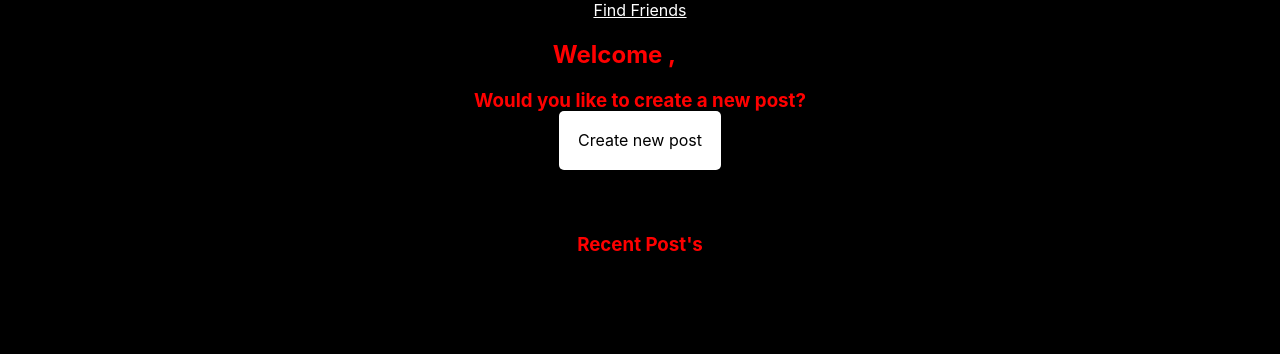
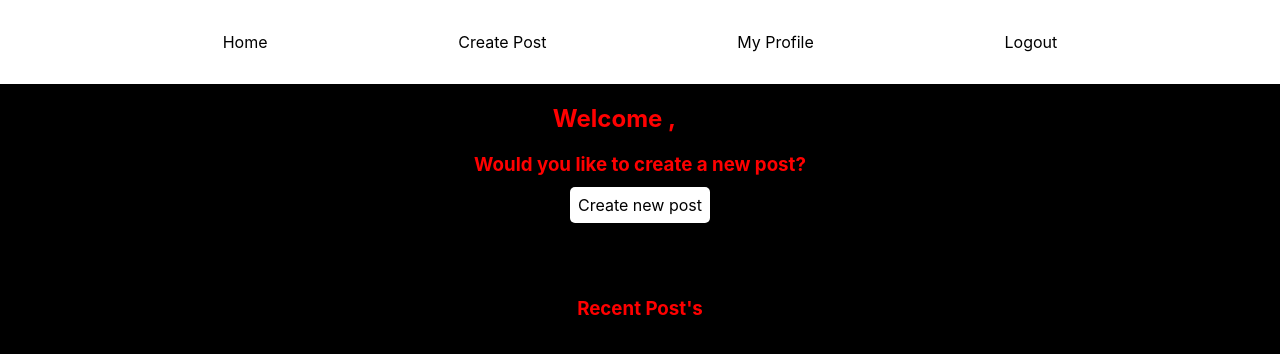
Before and after one commit to TylerPMatthews/im-online-frontend, a React (Create React App) app in the folder imonline/: page /home in a window 1280 px wide. Shown: the top 354 px of the page. Built offline with nearby package versions, Linux system fonts and the light colour scheme; no server answers.

Commit message:
Base NAV

```diff
--- a/imonline/src/App.js
+++ b/imonline/src/App.js
@@ -1,5 +1,6 @@
 import React from "react";
 import "./App.css";
+import { connect } from "react-redux";
 import { Route, Switch } from "react-router-dom";
 import UserRegister from "./Components/UserRegister";
 import UserLogin from "./Components/UserLogin";
@@ -10,11 +11,13 @@ import FindFriends from './Components/FindFriends';
 import UserProfile from './Components/userProfile';
 import GetPosts from './Components/GetPosts';
 import Comments from './Components/comments';
+import Nav from './Components/Nav';
 
-function App() {
+function App(props) {
+
   return (
     <div className="App">
-      <header className="App-header"></header>
+      <Nav/>
       <body>
         <Switch>
           <Route path='/comments:id'>
@@ -48,4 +51,11 @@ function App() {
   );
 }
 
-export default App;
+const mapStateToProps = (state) => {
+  return {
+    user_username: state.user.user_username,
+    user_id: state.user.user_id,
+  };
+};
+
+export default connect(mapStateToProps)(App);
--- a/imonline/src/Components/Home.js
+++ b/imonline/src/Components/Home.js
@@ -20,9 +20,10 @@ h3{
 .postwrap a{
   color:black;
   background-color:white;
-  padding:1.5%;
+  padding:0.5rem;
   text-decoration:none;
   border-radius:5px;
+  font-size:1rem;
 }
 .greeting span{
   color:white;
@@ -31,12 +32,8 @@ h3{
 `;
 
 const Home = (props) => {
-
   return (
     <StyledDiv>
-      <div className="findfriendswrap">
-        <Link to="/findfriends">Find Friends</Link>
-      </div>
       <div className="greeting">
         <h2>Welcome , <span>{props.user_username}</span></h2>
       </div>
--- /dev/null
+++ b/imonline/src/Components/Nav.js
@@ -0,0 +1,31 @@
+import React from 'react';
+import { Link } from "react-router-dom";
+import styled from "styled-components";
+
+const StyledDiv = styled.nav`
+
+background-color:white;
+padding:2.5%;
+display:flex;
+justify-content:space-evenly;
+
+a{
+    text-decoration:none;
+    color:black;
+}
+
+`
+
+const Nav = () => {
+    return (
+       <header>
+           <StyledDiv>
+               <Link to='/home'>Home</Link>
+               <Link to='/createpost'>Create Post</Link>
+               <Link>My Profile</Link>
+               <Link>Logout</Link>
+           </StyledDiv>
+       </header>
+    )
+}
+export default Nav;
```
